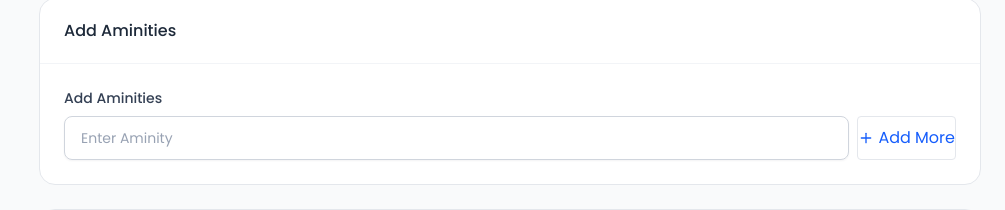
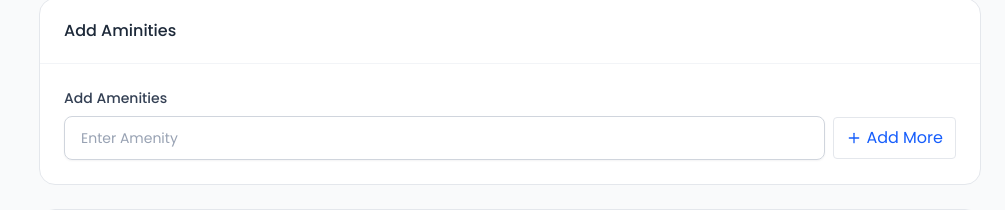
Before and after one commit to Jalpachavda-hb/sarjan_home_admin, a React (Vite) app: page /admin/projects/site_details/Addsite in a window 1280 px wide. Shown: the part 1788-1998 px from the top of the page, without its empty margins (275-1280 px from the left). Built offline with nearby package versions, Linux system fonts and the light colour scheme; a web font is replaced by a local one.

Commit message:
changes for red liune error slove

```diff
--- a/src/components/form/form-elements/DynamicInputFields .tsx
+++ b/src/components/form/form-elements/DynamicInputFields .tsx
@@ -1,9 +1,9 @@
-import React, { useState } from "react";
+import { useState } from "react";
 import { FiPlus } from "react-icons/fi";
 import { FiTrash2 } from "react-icons/fi";
 import Label from "../Label";
 import Input from "../input/InputField";
-import Button from "../../ui/button/Button";
+
 const DynamicInputFields = () => {
   const [inputs, setInputs] = useState([""]); // First input by default
 
@@ -17,48 +17,43 @@ const DynamicInputFields = () => {
   };
 
   // Update input value
-  const handleInputChange = (index, value) => {
+const handleInputChange = (index: number, value: string) => {
   const updatedInputs = [...inputs];
   updatedInputs[index] = value;
   setInputs(updatedInputs);
 };
 
-  // Delete input
-  const handleDeleteInput = (index) => {
-    const updatedInputs = inputs.filter((_, i) => i !== index);
-    setInputs(updatedInputs);
+const handleDeleteInput = (index: number) => {
+  setInputs(inputs.filter((_, i) => i !== index));
 };
 
   return (
   <div className="font-[Poppins] text-gray-600">
-      <Label className="mb-1 block">Add Aminities</Label>
+    <Label className="mb-1 block">Add Amenities</Label>
 
     {inputs.map((input, index) => (
-        <div key={index} className="flex gap-2 mt-2 w-full">
-          {/* Full-width Input */}
+      <div key={index} className="flex gap-2 mt-2 items-center w-full">
         <div className="flex-1">
           <Input
             type="text"
             value={input}
             onChange={(e) => handleInputChange(index, e.target.value)}
-              placeholder="Enter Aminity"
+            placeholder="Enter Amenity"
             className="w-full"
           />
         </div>
 
-          {/* Add button only for last input */}
         {index === inputs.length - 1 && (
           <button
-
+            type="button"
             onClick={handleAddInput}
-              className="flex items-center gap-1  border rounded text-blue-600 hover:bg-blue-50 transition whitespace-nowrap"
+            className="flex items-center gap-1 px-3 py-2 border rounded text-blue-600 hover:bg-blue-50 transition whitespace-nowrap"
           >
             <FiPlus /> Add More
           </button>
         )}
 
-          {/* Delete icon for all except first input */}
-          {index > 0 && (
+        {inputs.length > 1 && (
           <button
             type="button"
             onClick={() => handleDeleteInput(index)}
@@ -70,7 +65,5 @@ const DynamicInputFields = () => {
       </div>
     ))}
   </div>
-  );
-};
-
+);}
 export default DynamicInputFields;
--- a/src/layout/AppSidebar.tsx
+++ b/src/layout/AppSidebar.tsx
@@ -35,7 +35,7 @@ type NavItem = {
   path?: string;
   subItems?: {
     name: string;
-    path: string;
+    path: string; // remove optional
     icon?: React.ReactNode;
     pro?: boolean;
     new?: boolean;
@@ -191,8 +191,8 @@ const AppSidebar: React.FC = () => {
   const [subMenuHeight, setSubMenuHeight] = useState<Record<string, number>>(
     {}
   );
-  const subMenuRefs = useRef<Record<string, HTMLDivElement | null>>({});
-
+  // const subMenuRefs = useRef<Record<string, HTMLDivElement | null>>({});
+  const subMenuRefs = useRef<{ [key: string]: HTMLDivElement | null }>({});
   const isActive = useCallback(
     (path: string) => location.pathname === path,
     [location.pathname]
@@ -312,7 +312,9 @@ const AppSidebar: React.FC = () => {
 
             {nav.subItems && (isExpanded || isHovered || isMobileOpen) && (
               <div
-                ref={(el) => (subMenuRefs.current[key] = el)}
+                ref={(el: HTMLDivElement | null) => {
+                  subMenuRefs.current[key] = el;
+                }}
                 className="overflow-hidden transition-all duration-300"
                 style={{
                   height: isSubmenuOpen
--- a/src/pages/Admin user/Addadminuser.tsx
+++ b/src/pages/Admin user/Addadminuser.tsx
@@ -50,6 +50,7 @@ const Addadminuser = () => {
                   options={siteOptions}
                   placeholder="Select a site"
                   className="dark:bg-dark-900"
+                  onChange={(val) => console.log(val)} // 👈 required handler
                 />
               </div>
 
@@ -77,6 +78,7 @@ const Addadminuser = () => {
                   options={siteOptions}
                   placeholder="Select a site"
                   className="dark:bg-dark-900"
+                  onChange={(val) => console.log(val)}
                 />
               </div>
               {/* Received Payment Date */}
@@ -94,6 +96,7 @@ const Addadminuser = () => {
                   options={siteOptions}
                   placeholder="Select a site"
                   className="dark:bg-dark-900"
+                  onChange={(val) => console.log(val)}
                 />
               </div>
               <div>
@@ -102,6 +105,7 @@ const Addadminuser = () => {
                   options={siteOptions}
                   placeholder="Select a site"
                   className="dark:bg-dark-900"
+                  onChange={(val) => console.log(val)}
                 />
               </div>
               <div>
@@ -110,6 +114,7 @@ const Addadminuser = () => {
                   options={siteOptions}
                   placeholder="Select a site"
                   className="dark:bg-dark-900"
+                  onChange={(val) => console.log(val)}
                 />
               </div>
               <div>
@@ -118,6 +123,7 @@ const Addadminuser = () => {
                   options={siteOptions}
                   placeholder="Select a site"
                   className="dark:bg-dark-900"
+                  onChange={(val) => console.log(val)}
                 />
               </div>
               <div>
@@ -126,6 +132,7 @@ const Addadminuser = () => {
                   options={siteOptions}
                   placeholder="Select a site"
                   className="dark:bg-dark-900"
+                  onChange={(val) => console.log(val)}
                 />
               </div>
               <div>
@@ -134,6 +141,7 @@ const Addadminuser = () => {
                   options={siteOptions}
                   placeholder="Select a site"
                   className="dark:bg-dark-900"
+                  onChange={(val) => console.log(val)}
                 />
               </div>
             </div>
--- a/src/pages/Admin user/Adminuser.tsx
+++ b/src/pages/Admin user/Adminuser.tsx
@@ -40,16 +40,18 @@ const tableData: Adminuser[] = [
 export default function Adminuser() {
   const [page, setPage] = useState(0);
   const [rowsPerPage, setRowsPerPage] = useState(5);
-  const [selectedColumns, setSelectedColumns] = useState<string[]>([]);
+  const [selectedColumns] = useState<string[]>([]);
   // const [editOpen, setEditOpen] = useState(false);
   // const [editData, setEditData] = useState<Adminuser | null>(null);
-  const [sortConfig, setSortConfig] = useState<{
-    key: keyof Adminuser;
-    direction: "asc" | "desc";
-  } | null>(null);
+
+  // const [sortConfig, setSortConfig] = useState<{
+  //   key: keyof Adminuser;
+  //   direction: "asc" | "desc";
+  // } | null>(null);
+
   // use for search
   const [search, setSearch] = useState("");
-  const [siteFilter, setSiteFilter] = useState("");
+  const [siteFilter] = useState("");
 
   // const [newCategory, setNewCategory] = useState("");
 
```
Also changed, not shown: src/pages/UserLog.tsx (+3 -9 lines). Lines whose indentation alone changed are shown as unchanged.
